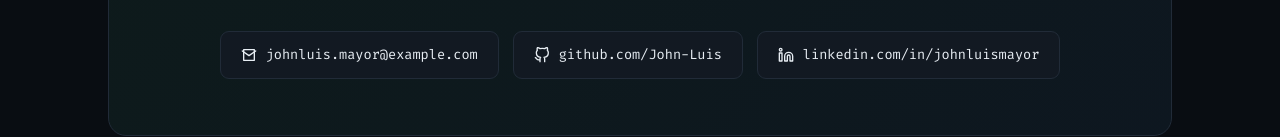
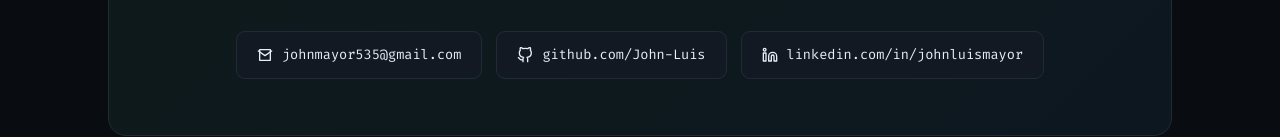
Before and after one commit to John-Luis/portfolio_luis, a plain HTML site: page index.html in a window 1280 px wide. Shown: the part 5681-5818 px from the top of the page. Drawn offline with Linux system fonts and the light colour scheme.

Commit message:
Updated contact email address

```diff
--- a/index.html
+++ b/index.html
@@ -962,7 +962,7 @@
         <div class="contact-links">
           <a class="contact-link" href="mailto:johnmayor535@gmail.com">
             <svg width="16" height="16" viewBox="0 0 24 24" fill="none" stroke="currentColor" stroke-width="2" stroke-linecap="round" stroke-linejoin="round"><path d="M4 4h16v16H4z"/><path d="m22 6-10 7L2 6"/></svg>
-            johnluis.mayor@example.com
+            johnmayor535@gmail.com
           </a>
           <a class="contact-link" href="https://github.com/John-Luis" target="_blank" rel="noopener">
             <svg width="16" height="16" viewBox="0 0 24 24" fill="none" stroke="currentColor" stroke-width="2" stroke-linecap="round" stroke-linejoin="round"><path d="M9 19c-5 1.5-5-2.5-7-3m14 6v-3.87a3.37 3.37 0 0 0-.94-2.61c3.14-.35 6.44-1.54 6.44-7A5.44 5.44 0 0 0 20 4.77 5.07 5.07 0 0 0 19.91 1S18.73.65 16 2.48a13.38 13.38 0 0 0-7 0C6.27.65 5.09 1 5.09 1A5.07 5.07 0 0 0 5 4.77a5.44 5.44 0 0 0-1.5 3.78c0 5.42 3.3 6.61 6.44 7A3.37 3.37 0 0 0 9 18.13V22"/></svg>
```
